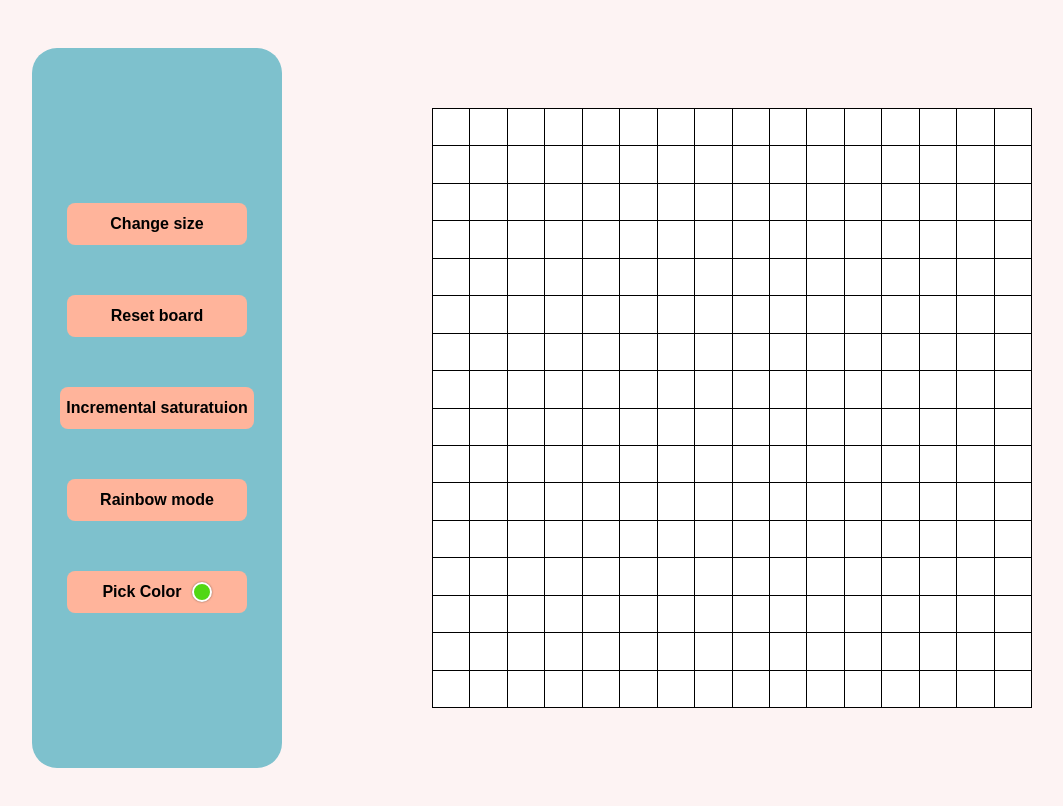
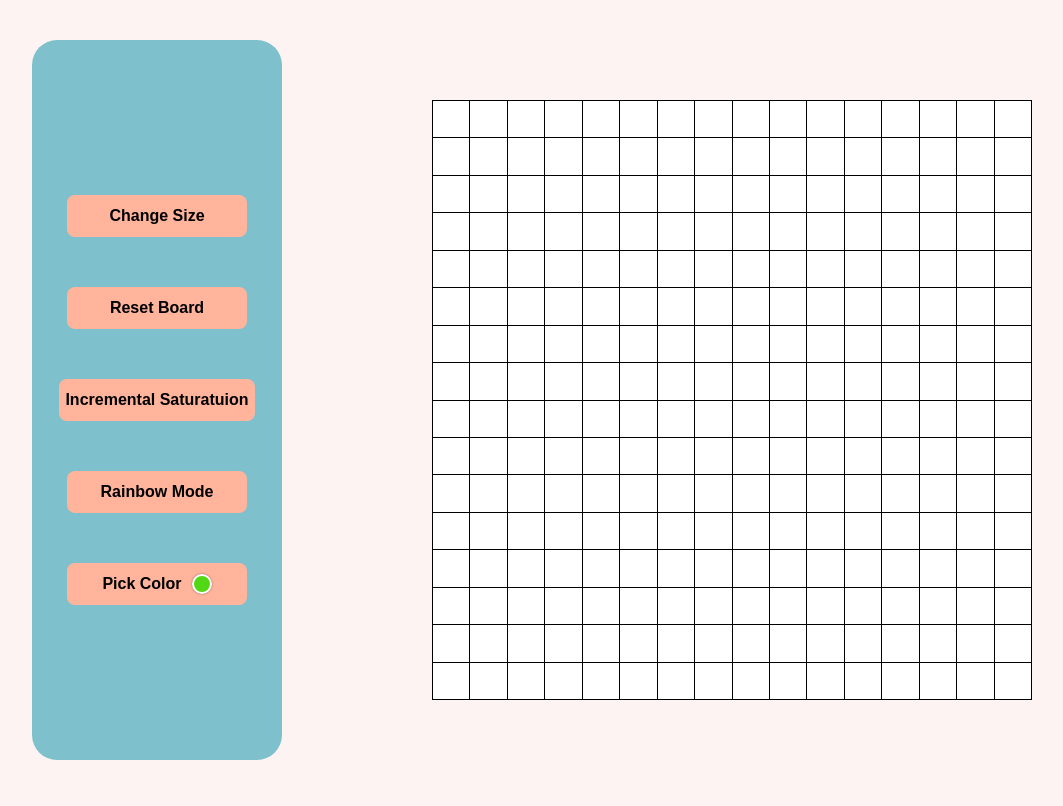
Before and after one commit to szy251/TheOdinProject, a plain HTML site: page foundations/projects/etch-a-sketch/index.html in a window 1280 px wide. Shown: the whole page, without its empty margins (108-1171 px from the left). Drawn offline with Linux system fonts and the light colour scheme.

Commit message:
Update README.md and some small style changes

```diff
--- a/foundations/projects/etch-a-sketch/index.html
+++ b/foundations/projects/etch-a-sketch/index.html
@@ -8,10 +8,10 @@
 </head>
 <body>
     <div class="menu">
-        <button class="size menu-btn">Change size</button>
-        <button class="reset menu-btn">Reset board</button>
-        <button class="increment menu-btn">Incremental saturatuion</button>
-        <button class="random menu-btn">Rainbow mode</button>
+        <button class="size menu-btn">Change Size</button>
+        <button class="reset menu-btn">Reset Board</button>
+        <button class="increment menu-btn">Incremental Saturatuion</button>
+        <button class="random menu-btn">Rainbow Mode</button>
         <div>
             <input type="color" id="colorPicker" value="#51D713">
             <label for="colorPicker" class="menu-btn">
--- a/foundations/projects/etch-a-sketch/style.css
+++ b/foundations/projects/etch-a-sketch/style.css
@@ -7,6 +7,7 @@ body{
     gap: 150px;
     align-items: center;
     justify-content: center;
+    margin: 0;
     background-color: rgb(253, 243, 243);
 }
 
```
Also changed, not shown: foundations/projects/etch-a-sketch/README.md.
